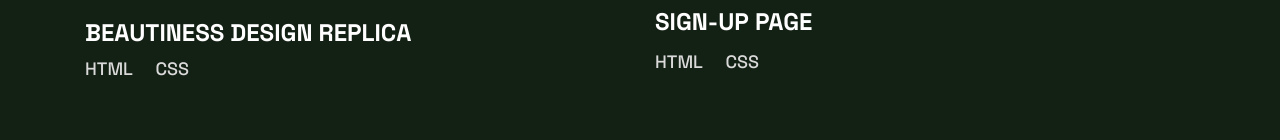
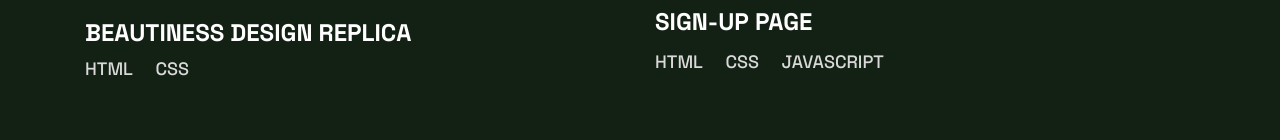
Before and after one commit to SuDaniels/Portfolio-Website, a plain HTML site: page index.html in a window 1280 px wide. Shown: the part 1716-1856 px from the top of the page. Drawn offline with Linux system fonts and the light colour scheme.

Commit message:
New Changes today 11-02-2024

```diff
--- a/index.html
+++ b/index.html
@@ -232,6 +232,7 @@
               <p class="projects__tags">
                 <span>HTML</span>
                 <span>CSS</span>
+                <span>JavaScript</span>
               </p>
               <div class="projects__links">
                 <a href="" class="underline">View Project</a>
```
Also changed, not shown: assets/images/image-profile-desktop.webp (deleted), assets/images/image-profile-mobile.webp (deleted), assets/images/image-profile-tablet.webp (deleted), assets/images/thumbnail-project-1-large.webp (deleted), assets/images/thumbnail-project-1-small.webp (deleted), assets/images/thumbnail-project-2-large.webp (deleted), assets/images/thumbnail-project-2-small.webp (deleted), assets/images/thumbnail-project-3-large.webp (deleted), assets/images/thumbnail-project-3-small.webp (deleted), assets/images/thumbnail-project-4-large.webp (deleted), assets/images/thumbnail-project-4-small.webp (deleted), assets/images/thumbnail-project-5-large.webp (deleted), assets/images/thumbnail-project-5-small.webp (deleted), assets/images/thumbnail-project-6-large.webp (deleted), 1 more files.
